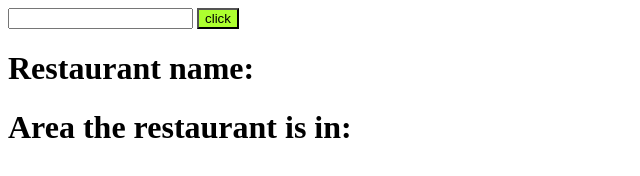
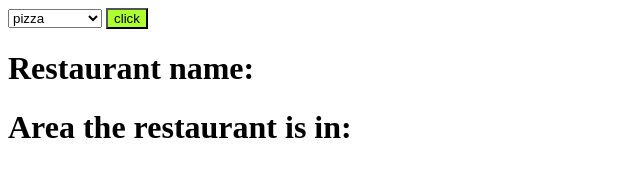
Before and after one commit to karina-42/nani-doko-tabeyou, a plain HTML site: page index.html in a window 1280 px wide. Shown: the whole page, without its empty margins (0-640 px from the left). Drawn offline with Linux system fonts and the light colour scheme.

Commit message:
changed input method to dropdown

```diff
--- a/index.html
+++ b/index.html
@@ -8,8 +8,17 @@
   <title>Let's eat!</title>
 </head>
 <body>
-  <input type="text">
-  <button>click</button>
+  <form method="get">
+    <select name="choice">
+      <option value="pizza">pizza</option>
+      <option value="sushi">sushi</option>
+      <option value="yakiniku">yakiniku</option>
+      <option value="hamburgers">hamburgers</option>
+      <option value="random">random</option>
+    </select>
+    <button name="submit">click</button>
+  </form>
+
   <h1 class="name">Restaurant name: </h1>
   <h1 class="area">Area the restaurant is in: </h1>
   <script src="js/main.js"></script>
```
